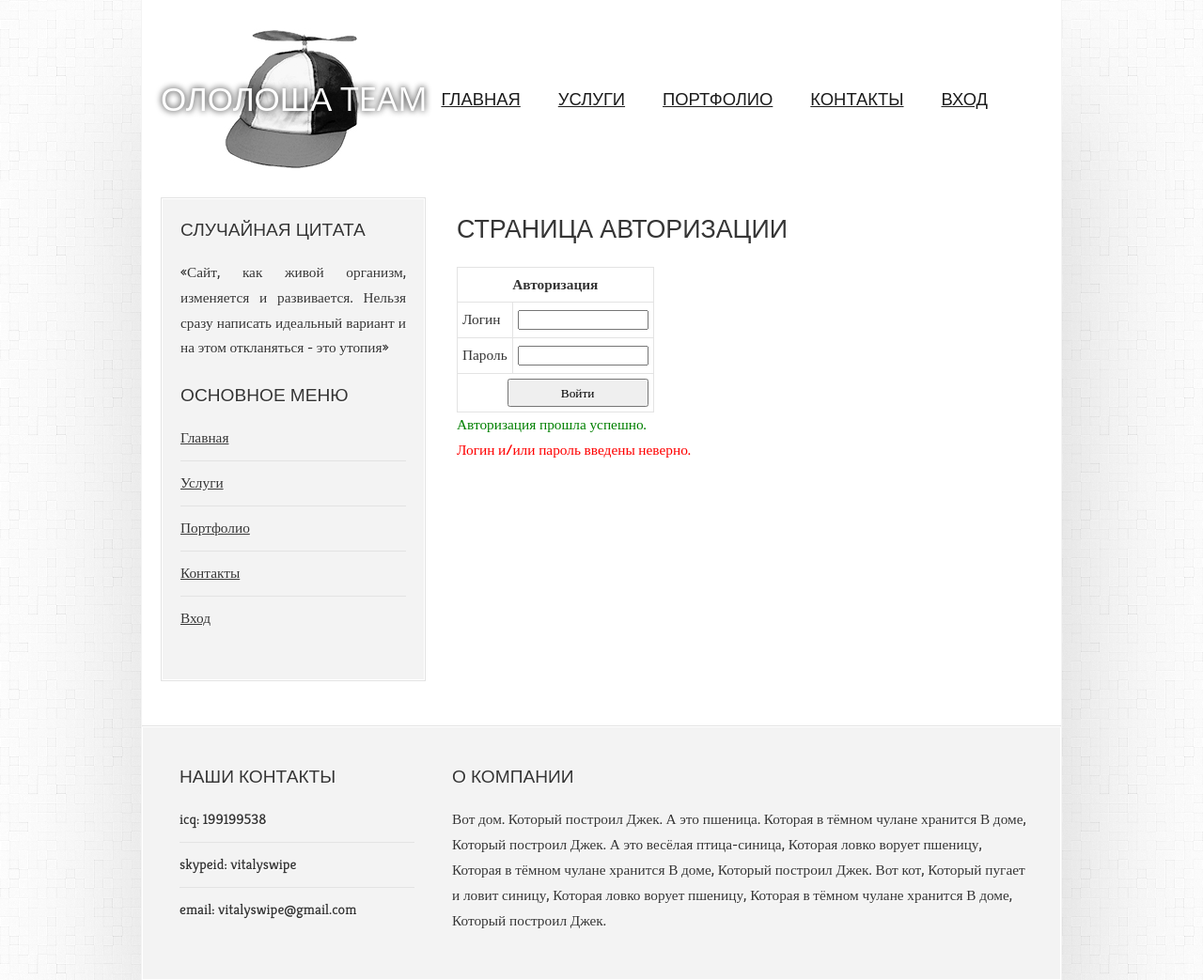
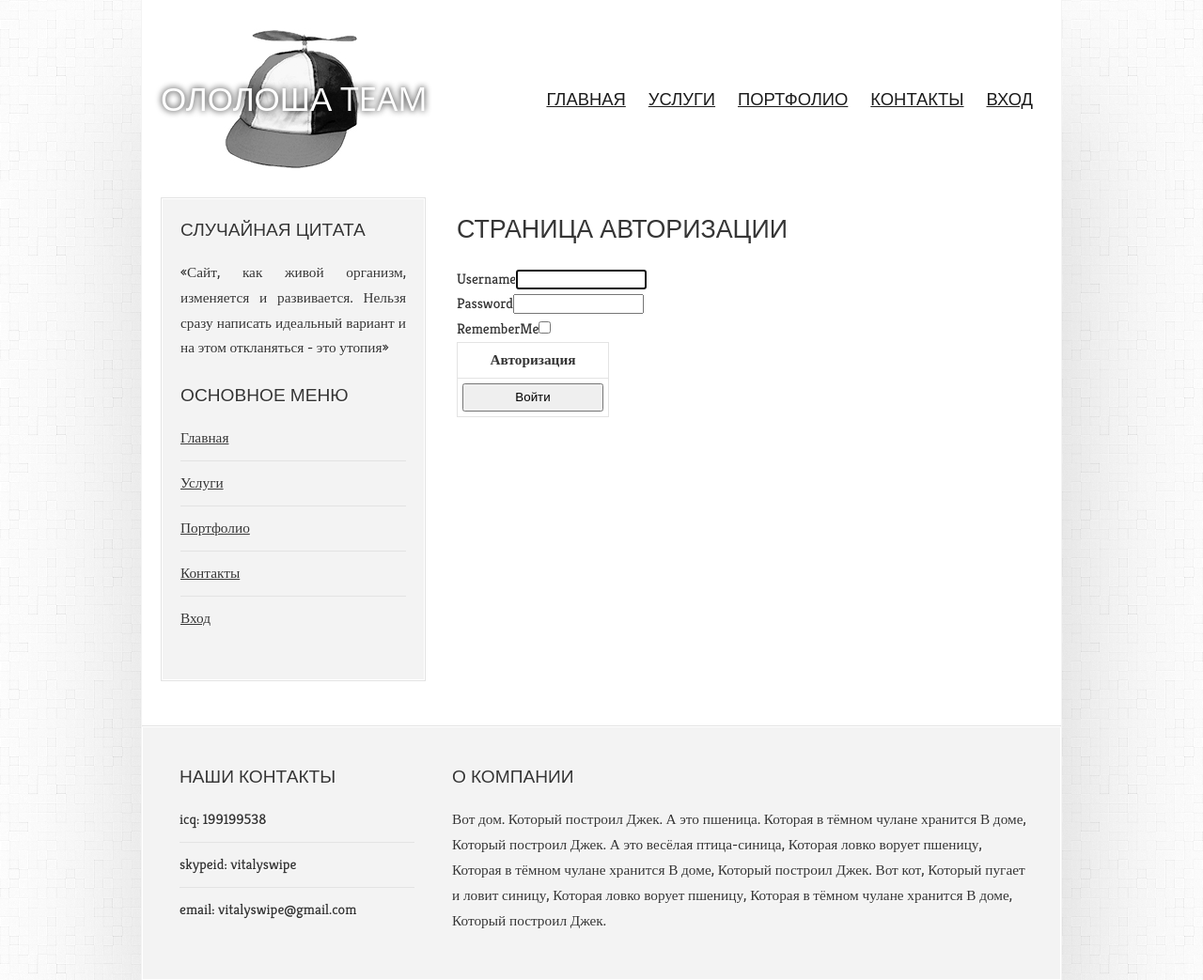
Before and after one commit to boangri/post-yii, a Yii app: template views/site/login.php in a window 1280 px wide. Shown: the top 1043 px of the page at 94% size. Run offline with PHP 8.4 and a stand-in for Yii, Linux system fonts and the light colour scheme; the template is opened without the code that fills it: most values are stand-ins (such as "Sample title", 1, 10 or a date in 2020); form fields are guessed from the names that the template uses; lists and menus that the app fills with data are empty; some libraries are stand-ins or nearby versions.

Commit message:
Improved login form

```diff
--- a/controllers/SiteController.php
+++ b/controllers/SiteController.php
@@ -58,7 +58,7 @@ class SiteController extends Controller
         if ($model->load(Yii::$app->request->post()) && $model->login()) {
             return $this->goBack();
         }
-        return $this->render('login2', [
+        return $this->render('login', [
             'model' => $model,
         ]);
     }
--- a/views/site/login.php
+++ b/views/site/login.php
@@ -1,28 +1,36 @@
-<h1>Страница авторизации</h1>
-<p>
-<form action="" method="post">
+<?php
+use yii\helpers\Html;
+use yii\bootstrap\ActiveForm;
+
+$this->title = 'Страница авторизации';
+?>
+
+<h1><?= $this->title ?></h1>
+<div>
+	<?php $form = ActiveForm::begin([
+		'id' => 'login-form',
+		'options' => ['class' => 'form-horizontal'],
+		'fieldConfig' => [
+			'template' => "<tr></tr><td>{label}</td><td>{input}<div class=\"col-lg-8\">{error}</div></td></tr>",
+			'labelOptions' => ['class' => 'col-lg-1 control-label'],
+		],
+	]); ?>
+
 	<table class="login">
 		<tr>
 			<th colspan="2">Авторизация</th>
 		</tr>
+		<?= $form->field($model, 'username')->textInput(['autofocus' => true]) ?>
+		<?= $form->field($model, 'password')->passwordInput() ?>
+		<?= $form->field($model, 'rememberMe')->checkbox([
+			'template' => "<tr></tr><td>{input}</td><td>{label}<div class=\"col-lg-8\">{error}</div></td></tr>",
+		]) ?>
 		<tr>
-		<td>Логин</td>
-		<td><input type="text" name="username"></td>
+			<th colspan="2" style="text-align: center">
+				<?= Html::submitButton('Войти', ['name' => 'btn', 'style' => "width: 150px; height: 30px;"]) ?>
+			</th>
 		</tr>
-	<tr>
-		<td>Пароль</td>
-		<td><input type="password" name="password"></td>
-	</tr>
-	<th colspan="2" style="text-align: right">
-	<input type="submit" value="Войти" name="btn"
-	style="width: 150px; height: 30px;"></th>
 	</table>
-</form>
-</p>
 
-<?php //extract($data); ?>
-<?php //if($login_status=="access_granted") { ?>
-<p style="color:green">Авторизация прошла успешно.</p>
-<?php //} elseif($login_status=="access_denied") { ?>
-<p style="color:red">Логин и/или пароль введены неверно.</p>
-<?php //} ?>
+<?php ActiveForm::end(); ?>
+</div>
--- a/web/css/style.css
+++ b/web/css/style.css
@@ -138,7 +138,7 @@ a {
 #menu {
 	line-height: 57px;
 	position: absolute;
-	right: 40px;
+	right: 0px;
 	top: 76px;
 	height: 57px;
 	font-family: "Open Sans", sans-serif;
@@ -163,7 +163,7 @@ a {
 #menu ul li {
 	display: inline;
 	padding: 10px 10px 10px 10px;
-	margin: 0 8px 0 8px;
+	margin: 0 0 0 0;
 }
 
 #page {
```
Also changed, not shown: models/LoginForm.php (+10 -1 lines), views/site/login2.php (deleted, +0 -47 lines). Lines whose indentation alone changed are shown as unchanged.
